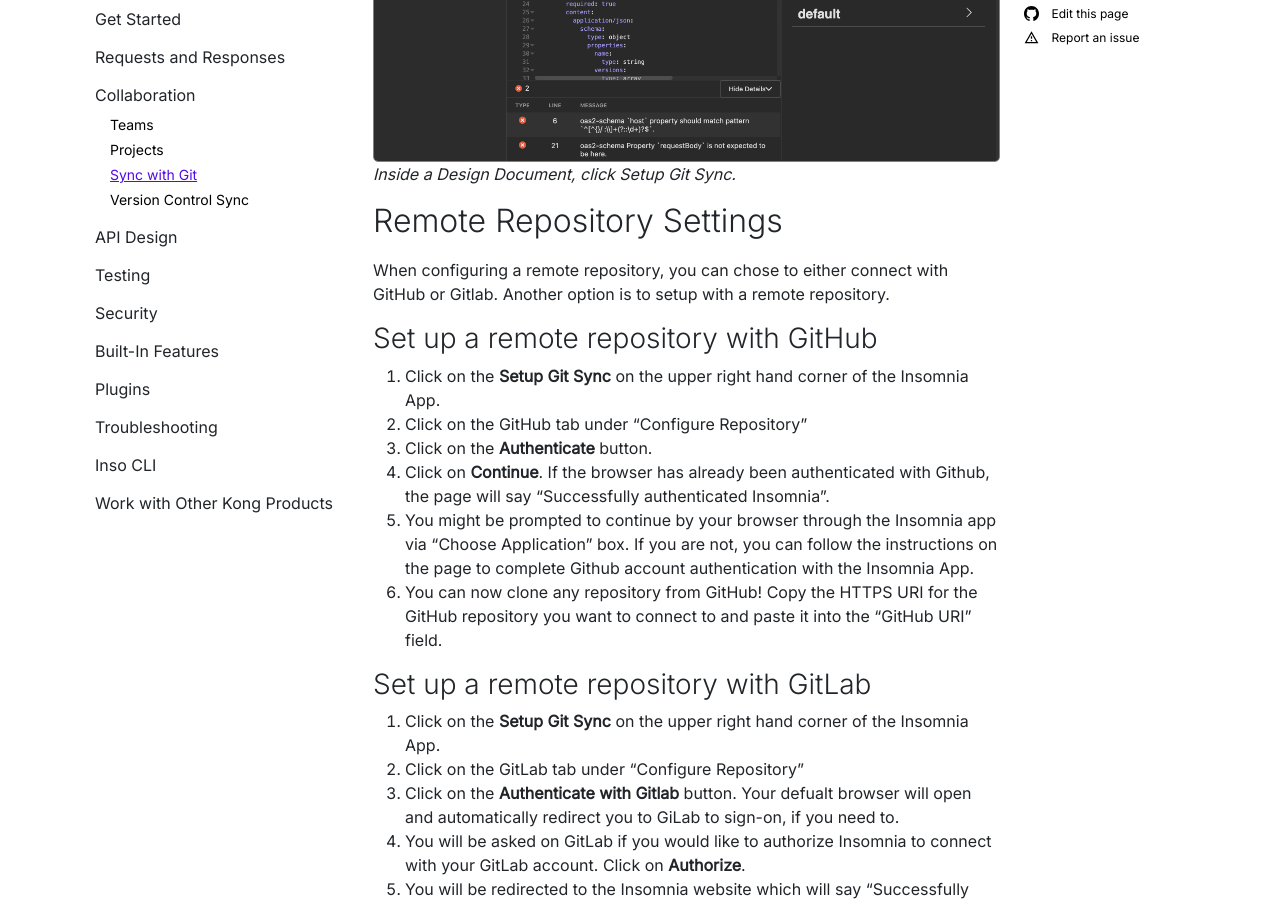
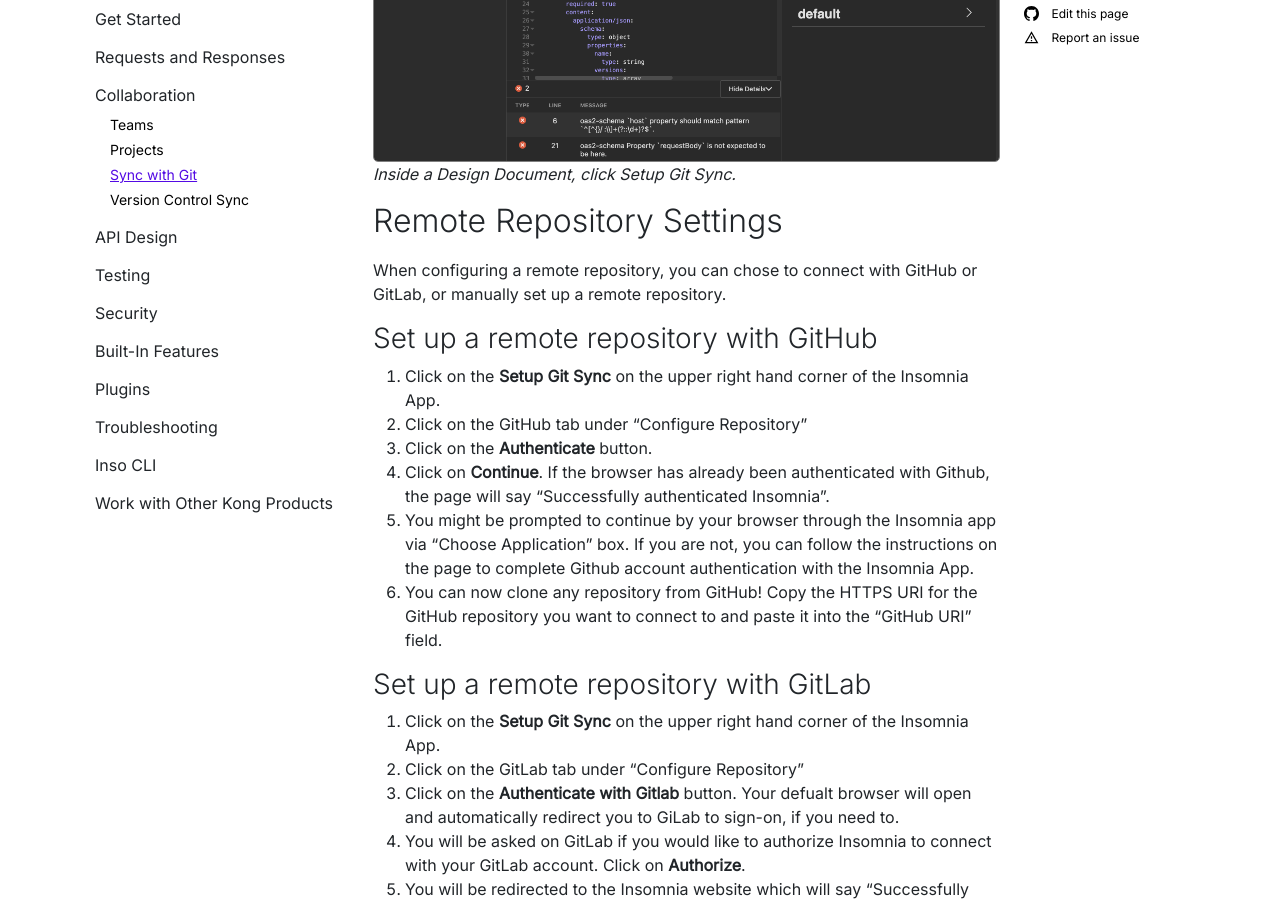
Before and after one commit to Kong/insomnia-docs, a Jekyll site: the page built from docs/insomnia/git-sync.md, in a window 1280 px wide and 900 px high, scrolled down 1501 px. Built offline with Jekyll 4.4.1, drawn with Linux system fonts in a browser that asks for light colours; comment, search, counter and statistics services are not loaded.

Commit message:
Update docs/insomnia/git-sync.md
Co-authored-by: lena-larionova <54370747+lena-larionova@users.noreply.github.com>

```diff
--- a/docs/insomnia/git-sync.md
+++ b/docs/insomnia/git-sync.md
@@ -32,7 +32,7 @@
 
 ## Remote Repository Settings
 
-When configuring a remote repository, you can chose to either connect with GitHub or Gitlab.  Another option is to setup with a remote repository.
+When configuring a remote repository, you can chose to connect with GitHub or GitLab, or manually set up a remote repository.
 
 ### Set up a remote repository with GitHub
 
```
